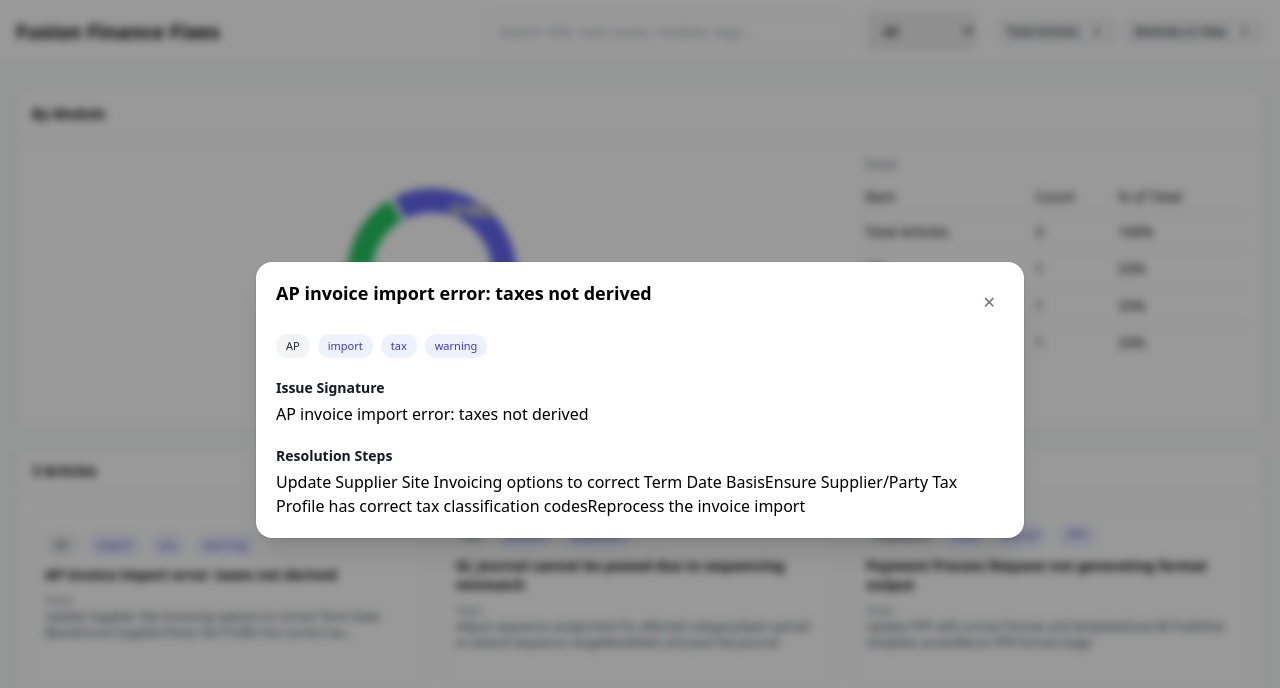
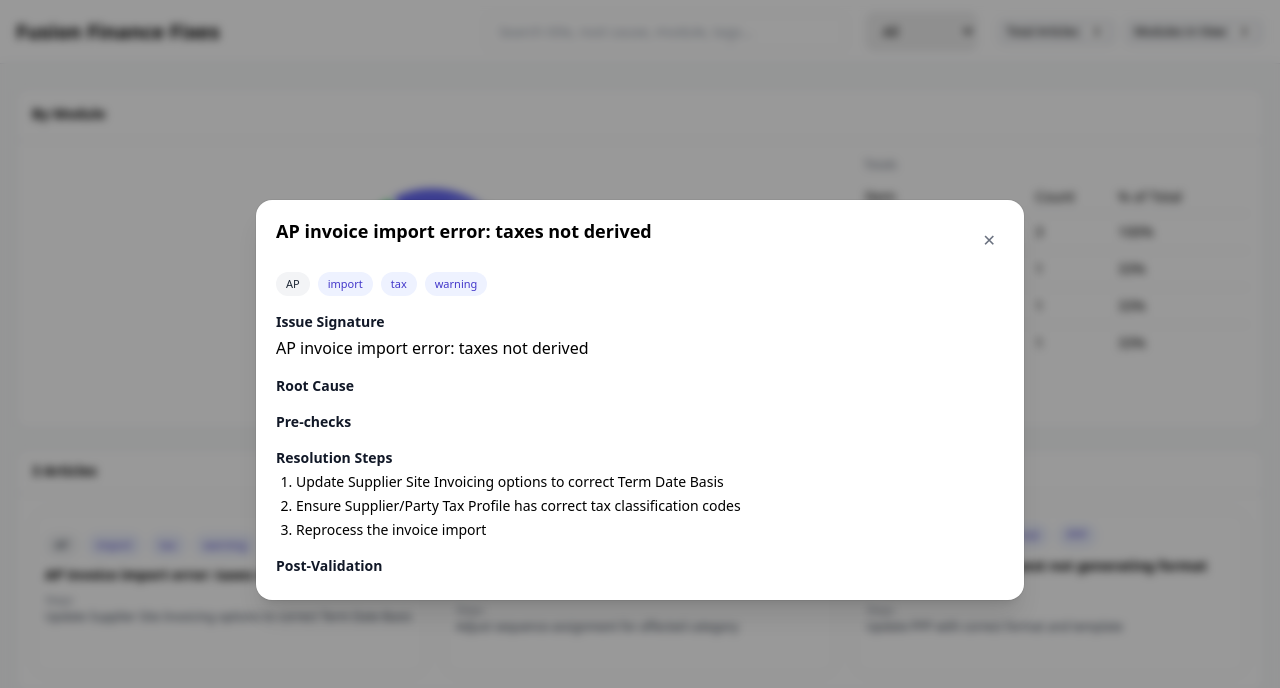
Before and after one commit to Sagarharwani/Fusion-Fix-V2, a React (Vite) app: page / in a window 1280 px wide. Both pictures are taken after a click on the button 229 px from the left and 601 px from the top of the page. Shown: the top 688 px of the page. Built offline with nearby package versions, Linux system fonts and the light colour scheme.

Commit message:
Update ArticleGrid.tsx

```diff
--- a/src/components/ArticleGrid.tsx
+++ b/src/components/ArticleGrid.tsx
@@ -1,15 +1,23 @@
 import React, { useEffect, useRef, useState } from "react";
+
+export type LinkItem = { label: string; url: string };
 
 export type Article = {
   id: string;
   module: string;        // e.g., "AP", "GL", "Payments"
   title: string;
-  rca?: string;          // Root Cause
-  steps?: string;        // Resolution Steps
-  validation?: string;   // Post-Validation
-  tags?: string[];
+
+  // Rich fields – any can be string (multi-line) or string[]
+  rca?: string | string[];
+  prechecks?: string | string[];
+  steps?: string | string[];
+  validation?: string | string[];
+
+  tags?: string[];       // e.g., ["DEV","TEST","UAT","PROD","AR"]
   lastUpdated?: string;
-  severity?: string;
+  severity?: string;     // e.g., "Low", "Medium", "High"
+
+  links?: LinkItem[];    // e.g., [{label:"Oracle Doc", url:"https://..."}]
 };
 
 type Props = { articles: Article[] };
@@ -50,7 +58,7 @@ export default function ArticleGrid({ articles }: Props) {
               <div className="mb-2 flex flex-wrap items-center gap-2">
                 <Badge text={a.module} />
                 {a.severity ? <Badge text={`Severity: ${a.severity}`} tone="amber" /> : null}
-                {a.tags?.slice(0, 3).map((t) => (
+                {a.tags?.slice(0, 4).map((t) => (
                   <Badge key={t} text={t} tone="indigo" />
                 ))}
               </div>
@@ -64,7 +72,9 @@ export default function ArticleGrid({ articles }: Props) {
               {a.steps ? (
                 <div className="mt-2">
                   <div className="text-[11px] font-medium text-gray-500">Steps</div>
-                  <p className="text-xs text-gray-700 line-clamp-2">{a.steps}</p>
+                  <p className="text-xs text-gray-700 line-clamp-2">
+                    {Array.isArray(a.steps) ? a.steps[0] : firstLine(a.steps)}
+                  </p>
                 </div>
               ) : null}
 
@@ -76,35 +86,84 @@ export default function ArticleGrid({ articles }: Props) {
         ))}
       </div>
 
-      {/* Centered modal with full details */}
+      {/* Centered modal with full details in your sample format */}
       {open && active ? (
         <Modal onClose={closeModal} title={active.title}>
-          <div className="space-y-5">
-            <div className="flex flex-wrap items-center gap-2">
-              <Badge text={active.module} />
-              {active.severity ? <Badge text={`Severity: ${active.severity}`} tone="amber" /> : null}
-              {active.tags?.map((t) => (
-                <Badge key={t} text={t} tone="indigo" />
-              ))}
-              {active.lastUpdated ? (
-                <span className="ml-auto text-xs text-gray-500">
-                  Last updated: {active.lastUpdated}
-                </span>
-              ) : null}
+          {/* badges row */}
+          <div className="mb-3 flex flex-wrap items-center gap-2">
+            <Badge text={active.module} />
+            {active.severity ? <Badge text={`Severity: ${active.severity}`} tone="amber" /> : null}
+            {active.tags?.map((t) => <Badge key={t} text={t} tone="indigo" />)}
+          </div>
+
+          {/* sections */}
+          <ArticleSection title="Issue Signature">
+            <p className="whitespace-pre-line">{active.title}</p>
+          </ArticleSection>
+
+          <ArticleSection title="Root Cause" content={active.rca} />
+
+          <ArticleSection
+            title="Pre-checks"
+            content={active.prechecks}
+            listType="bulleted"
+          />
+
+          <ArticleSection
+            title="Resolution Steps"
+            content={active.steps}
+            listType="numbered"
+          />
+
+          <ArticleSection title="Post-Validation" content={active.validation} />
+
+          {active.links?.length ? (
+            <div className="mt-4">
+              <h4 className="text-sm font-semibold text-gray-900 mb-1">Links</h4>
+              <ul className="list-disc pl-5 text-sm">
+                {active.links.map((l, i) => (
+                  <li key={i}>
+                    <a
+                      href={l.url}
+                      target="_blank"
+                      rel="noreferrer"
+                      className="text-indigo-600 hover:underline"
+                    >
+                      {l.label}
+                    </a>
+                  </li>
+                ))}
+              </ul>
             </div>
+          ) : null}
 
-            <Section title="Issue Signature" content={active.title} />
-            <Section title="Root Cause" content={active.rca} />
-            <Section title="Resolution Steps" content={active.steps} />
-            <Section title="Post-Validation" content={active.validation} />
-          </div>
+          {active.lastUpdated ? (
+            <div className="mt-5 text-xs text-gray-500">
+              Last updated {active.lastUpdated}
+            </div>
+          ) : null}
         </Modal>
       ) : null}
     </>
   );
 }
 
-/* ---------- UI bits ---------- */
+/* ---------- Helpers & UI bits ---------- */
+
+function firstLine(s: string) {
+  return (s || "").split(/\r?\n/)[0] ?? "";
+}
+
+function toLines(value?: string | string[]) {
+  if (!value) return [];
+  if (Array.isArray(value)) return value.filter(Boolean).map((x) => x.trim());
+  return value
+    .split(/\r?\n/)
+    .map((x) => x.trim())
+    .filter(Boolean)
+    // strip leading bullets/numbers like "1. ", "- ", "• "
+    .map((x) => x.replace(/^[-*•]\s+/, "").replace(/^\d+\.\s+/, ""));
+}
 
 function Badge({
   text,
@@ -127,14 +186,42 @@ function Badge({
   );
 }
 
-function Section({ title, content }: { title: string; content?: string }) {
-  if (!content) return null;
+function ArticleSection({
+  title,
+  content,
+  listType,
+  children,
+}: {
+  title: string;
+  content?: string | string[];
+  listType?: "bulleted" | "numbered";
+  children?: React.ReactNode;
+}) {
+  const lines = toLines(content);
   return (
-    <section>
+    <section className="mt-4">
       <h4 className="text-sm font-semibold text-gray-900 mb-1">{title}</h4>
-      <div className="prose prose-sm max-w-none">
-        <p className="whitespace-pre-line">{content}</p>
-      </div>
+      {children ? (
+        <div className="prose prose-sm max-w-none">{children}</div>
+      ) : lines.length ? (
+        listType === "bulleted" ? (
+          <ul className="list-disc pl-5 text-sm space-y-1">
+            {lines.map((li, i) => (
+              <li key={i}>{li}</li>
+            ))}
+          </ul>
+        ) : listType === "numbered" ? (
+          <ol className="list-decimal pl-5 text-sm space-y-1">
+            {lines.map((li, i) => (
+              <li key={i}>{li}</li>
+            ))}
+          </ol>
+        ) : (
+          <div className="prose prose-sm max-w-none">
+            <p className="whitespace-pre-line">{Array.isArray(content) ? content.join("\n") : content}</p>
+          </div>
+        )
+      ) : null}
     </section>
   );
 }
@@ -182,6 +269,7 @@ function Modal({
             ✕
           </button>
         </div>
+
         <div className="mt-3">{children}</div>
       </div>
     </div>
```
